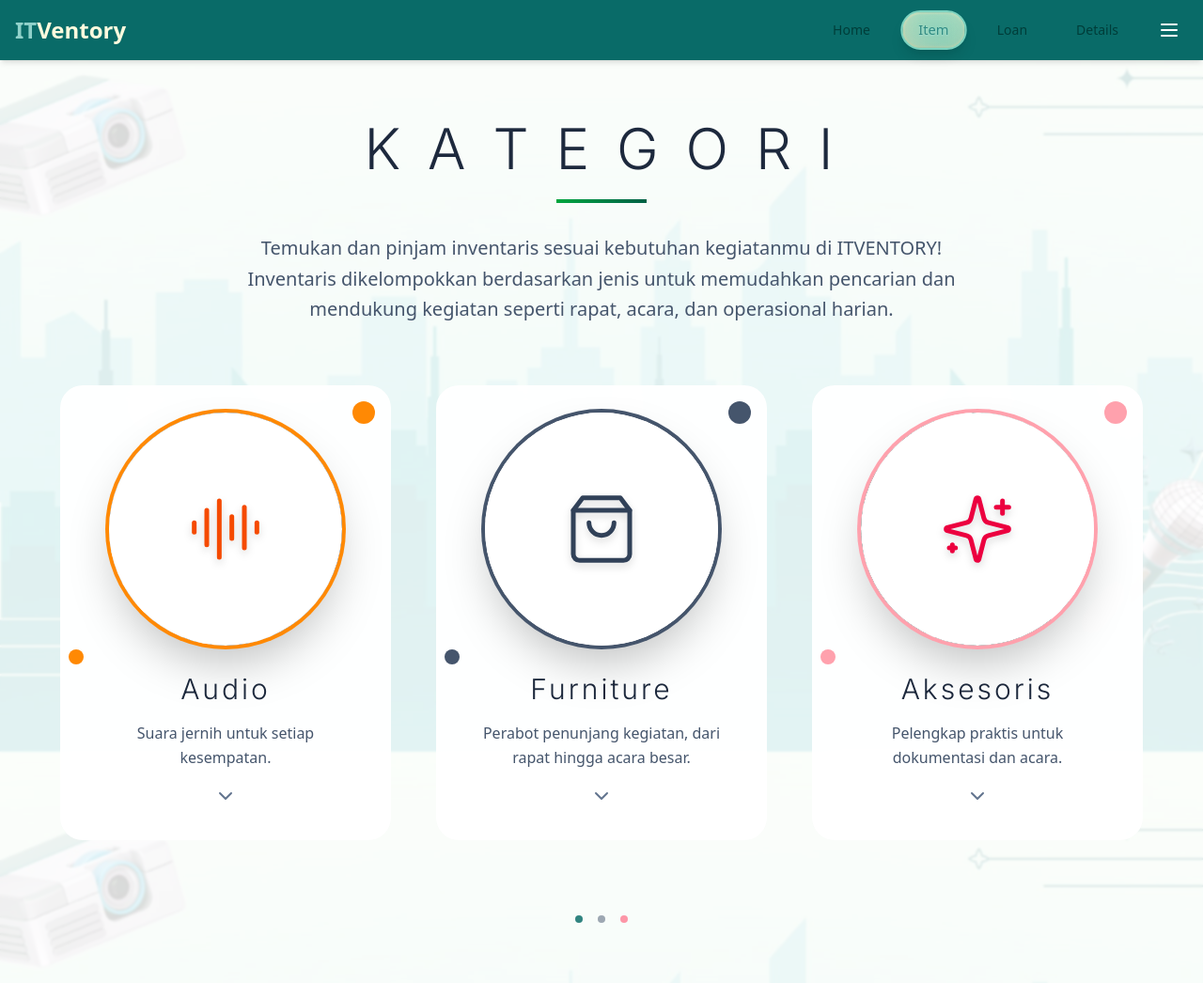
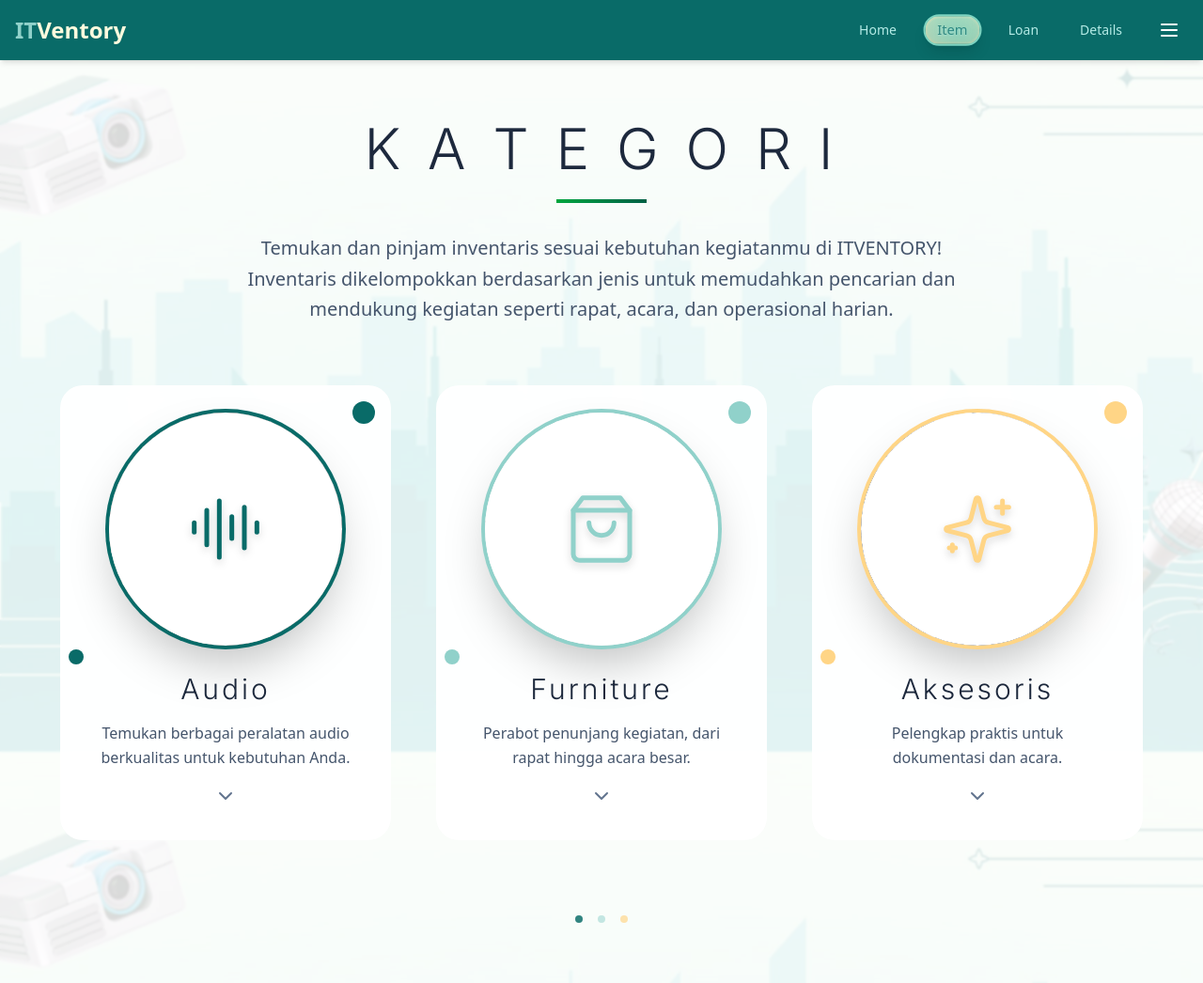
Before and after one commit to Mhafizakbar/ITVENTORYHIMATIF, a React (Vite) app: page /barang in a window 1280 px wide. Shown: the whole page at 94% size. Built offline with nearby package versions, Linux system fonts and the light colour scheme.

Commit message:
Upd Kecil

```diff
--- a/src/components/Navbar.jsx
+++ b/src/components/Navbar.jsx
@@ -212,10 +212,10 @@ const Navbar = () => {
                   <Link
                     key={link.to}
                     to={link.to}
-                    className={`relative px-4 py-2 text-sm font-medium transition-all duration-300 transform border-2 rounded-full overflow-hidden ${
+                    className={`relative px-3 py-1 text-sm font-medium transition-all duration-300 transform border-2 rounded-full overflow-hidden ${
                       isActiveRoute(link.to)
                         ? 'text-[#003d39] bg-gradient-to-b from-[#E8E4BB] to-[#D4D0A7] border-[#7DD3C0] shadow-lg scale-105 font-bold floating-effect border-dance'
-                        : 'text-[#003d39] border-transparent hover:text-[#096b68] hover:bg-gradient-to-r hover:from-[#7DD3C0] hover:to-[#4ECDC4] hover:scale-105 hover:shadow-lg hover:border-[#FFFBDE]'
+                        : 'text-[#B4EBE6] border-transparent hover:text-[#096b68] hover:bg-gradient-to-r hover:from-[#7DD3C0] hover:to-[#4ECDC4] hover:scale-105 hover:shadow-lg hover:border-[#FFFBDE]'
                     }`}
                     style={isActiveRoute(link.to) ? {
                       textShadow: '0 1px 2px rgba(255, 255, 255, 0.8)'
--- a/src/pages/Barang.jsx
+++ b/src/pages/Barang.jsx
@@ -12,11 +12,11 @@ const Barang = () => {
     {
       id: 1,
       name: "Audio",
-      description: "Suara jernih untuk setiap kesempatan.",
+      description: "Temukan berbagai peralatan audio berkualitas untuk kebutuhan Anda.",
       icon: AudioLines,
       image: "G1.png", // Ganti dengan path gambar Anda
-      bgColor: "bg-orange-400",
-      iconColor: "text-orange-600",
+      bgColor: "bg-[#096B68]",
+      iconColor: "text-[#096B68]",
       items: [
         { id: 1, name: "TOA Speaker", available: true },
         { id: 2, name: "Speaker", available: true },
@@ -29,8 +29,8 @@ const Barang = () => {
       description: "Perabot penunjang kegiatan, dari rapat hingga acara besar.",
       icon: ShoppingBag,
       image: "G2.png", // Ganti dengan path gambar Anda
-      bgColor: "bg-slate-600",
-      iconColor: "text-slate-700",
+      bgColor: "bg-[#90D1CA]",
+      iconColor: "text-[#90D1CA]",
       items: [
         { id: 1, name: "Laptop Asus ROG", available: true },
         { id: 2, name: "Karpet", available: false },
@@ -42,8 +42,8 @@ const Barang = () => {
       description: "Pelengkap praktis untuk dokumentasi dan acara.",
       icon: Sparkles,
       image: "G3.png", // Ganti dengan path gambar Anda
-      bgColor: "bg-rose-300",
-      iconColor: "text-rose-600",
+      bgColor: "bg-[#FFD586]",
+      iconColor: "text-[#FFD586]",
       items: [
         { id: 1, name: "Tripod", available: true },
         { id: 2, name: "Baterai Mic", available: true },
@@ -387,8 +387,8 @@ const Barang = () => {
             {/* Bottom decorative elements */}
             <div className="mt-20 flex justify-center space-x-4 fade-in-up-delay-3">
               <div className="w-2 h-2 bg-[#096B68] rounded-full opacity-60 pulse-dot"></div>
-              <div className="w-2 h-2 bg-slate-600 rounded-full opacity-60 pulse-dot" style={{animationDelay: '0.5s'}}></div>
-              <div className="w-2 h-2 bg-rose-400 rounded-full opacity-60 pulse-dot" style={{animationDelay: '1s'}}></div>
+              <div className="w-2 h-2 bg-[#90D1CA] rounded-full opacity-60 pulse-dot" style={{animationDelay: '0.5s'}}></div>
+              <div className="w-2 h-2 bg-[#FFD586] rounded-full opacity-60 pulse-dot" style={{animationDelay: '1s'}}></div>
             </div>
           </div>
         </div>
--- a/src/pages/HomePage.jsx
+++ b/src/pages/HomePage.jsx
@@ -53,8 +53,8 @@ const HomePage = () => {
               </div>
 
               {/* Decorative Elements */}
-              <div className="absolute -top-4 -right-4 w-8 h-8 bg-pink-300 rounded-full animate-bounce delay-300"></div>
-              <div className="absolute -bottom-6 -left-6 w-6 h-6 bg-blue-300 rounded-full animate-bounce delay-500"></div>
+              <div className="absolute -top-4 -right-4 w-8 h-8 bg-[#096B68] rounded-full animate-bounce delay-300"></div>
+              <div className="absolute -bottom-6 -left-6 w-6 h-6 bg-[#90D1CA] rounded-full animate-bounce delay-500"></div>
             </div>
           </div>
         </div>
```
